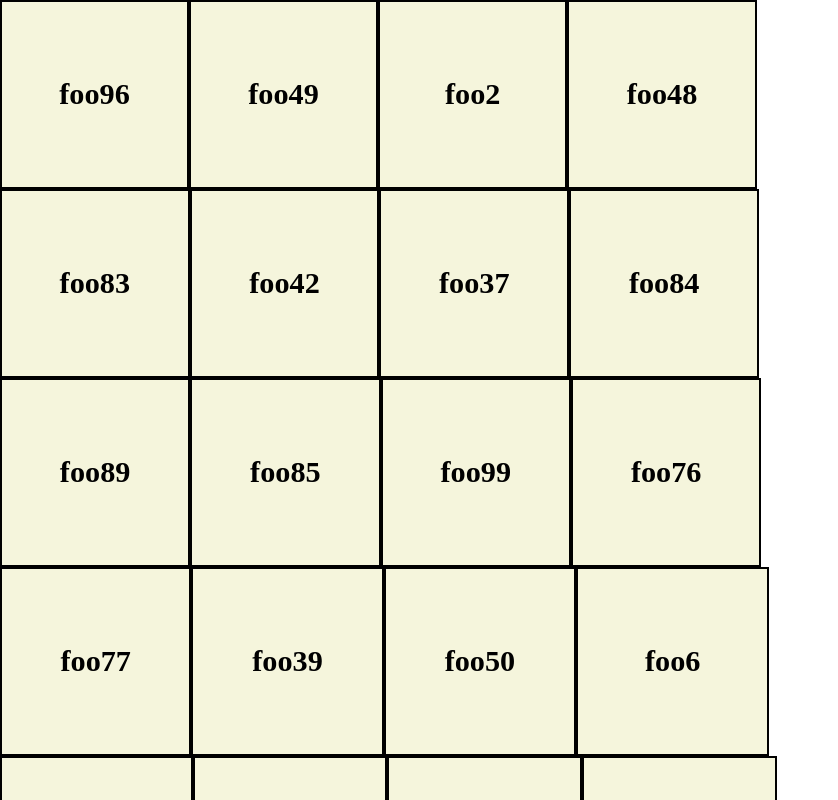
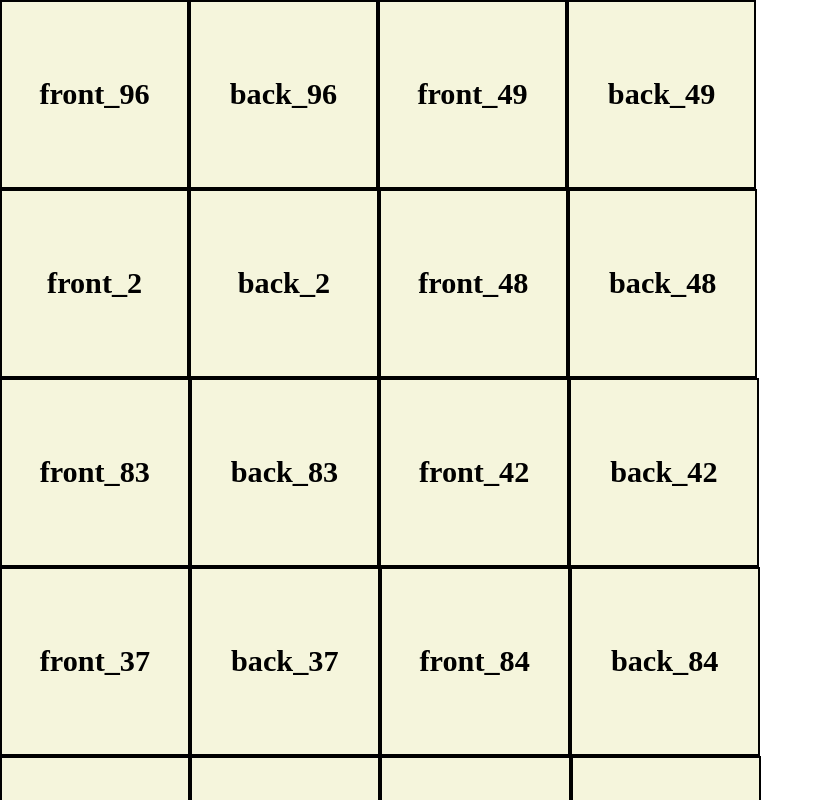
Before and after one commit to jorisvddonk/Distraction, a React app: page / in a window 1280 px wide. Shown: the top 800 px of the page, without its empty margins (0-838 px from the left). Built offline with nearby package versions, Linux system fonts and the light colour scheme.

Commit message:
fix double-sidedness

```diff
--- a/src/Builder.tsx
+++ b/src/Builder.tsx
@@ -1,24 +1,26 @@
 import React from "react";
-import { DElement, IDElement } from "./DElement";
+import { DElement, IDElement, IDElementBlock } from "./DElement";
 import ReactDOMServer from "react-dom/server";
 import { Packer } from "./Packer";
 import { DPage } from "./DPage";
 
 export class Builder {
-  private iDElements: IDElement[] = [];
+  private iDElements: IDElementBlock[] = [];
   constructor(private pageWidth: number, private pageHeight: number) { }
 
   public addElement(options: IDElement) {
-    options = Object.assign({}, options);
-    if (options.back !== undefined) {
-      options.width = options.width * 2; // todo: add different double-sided layouts (e.g. bottom-top)
+    const o = Object.assign({}, options) as IDElementBlock;
+    o.totalwidth = o.width;
+    o.totalheight = o.height;
+    if (o.back !== undefined) {
+      o.totalwidth = o.width * 2; // todo: add different double-sided layouts (e.g. bottom-top)
     }
-    this.iDElements.push(options);
+    this.iDElements.push(o);
   }
 
   private get elements(): Array<JSX.Element[]> {
     const pages: Array<JSX.Element[]> = [];
-    const remainingElements: IDElement[] = ([] as IDElement[]).concat(this.iDElements);
+    const remainingElements: IDElementBlock[] = ([] as IDElementBlock[]).concat(this.iDElements);
     while (remainingElements.length > 0) {
       const packer: Packer = new Packer(this.pageWidth, this.pageHeight);
       const fits = packer.fit(remainingElements);
--- a/src/DElement.tsx
+++ b/src/DElement.tsx
@@ -1,10 +1,15 @@
-import React, { CSSProperties } from "react";
+import React, { CSSProperties, ReactNode } from "react";
 
 export interface IDElement {
-  front: () => void;
-  back?: () => void;
+  front: () => ReactNode;
+  back?: () => ReactNode;
   width: number;
   height: number;
+}
+
+export interface IDElementBlock extends IDElement {
+  totalwidth: number;
+  totalheight: number;
 }
 
 export interface IElementState {
@@ -14,10 +19,15 @@ export interface IElementState {
 
 export class DElement extends React.Component<IDElement & IElementState, any> {
   render() {
-    return <div style={this.cardStyle}>
-      {this.props.front()}
-      {this.props.back !== undefined ? this.props.back() : null}
-    </div>
+    return <>
+      <div style={this.cardStyle}>
+        {this.props.front()}
+      </div>
+      {this.props.back !== undefined ?
+        <div style={this.cardStyleBack}>
+          {this.props.back()}
+        </div> : null}
+    </>
   }
 
   get cardStyle(): CSSProperties {
@@ -31,4 +41,11 @@ export class DElement extends React.Component<IDElement & IElementState, any> {
       overflow: 'hidden'
     };
   }
+
+  get cardStyleBack(): CSSProperties {
+    return Object.assign({}, this.cardStyle, {
+      left: (this.props.x + this.props.width) + "mm",
+      top: this.props.y + "mm", // todo: add top-bottom double-sided style?
+    });
+  }
 }
--- a/src/Packer.ts
+++ b/src/Packer.ts
@@ -1,5 +1,5 @@
 // https://codeincomplete.com/posts/bin-packing/
-import { IDElement } from "./DElement";
+import { IDElement, IDElementBlock } from "./DElement";
 
 export interface Node {
   width: number;
@@ -16,16 +16,16 @@ export class Packer {
     this.root = { x: 0, y: 0, width: w, height: h };
   };
 
-  fit = (blocks: IDElement[]) => {
+  fit = (blocks: IDElementBlock[]) => {
     blocks = blocks.sort((a, b) => {
-      return a.width - b.width;
+      return a.totalwidth - b.totalwidth;
     });
     const retFits: Node[] = [];
     for (let n = 0; n < blocks.length; n++) {
       let block = blocks[n];
-      let node = this.findNode(this.root, block.width, block.height)
+      let node = this.findNode(this.root, block.totalwidth, block.totalheight)
       if (node) {
-        retFits.push(this.splitNode(node, block.width, block.height));
+        retFits.push(this.splitNode(node, block.totalwidth, block.totalheight));
       }
     }
     return retFits;
--- a/src/main.tsx
+++ b/src/main.tsx
@@ -5,7 +5,8 @@ import { Word } from "./Word";
 const builder: Builder = new Builder(210, 297);
 for (let i = 0; i < 100; i++) {
   builder.addElement({
-    front: () => <Word word={`foo${i}`} />,
+    front: () => <Word word={`front_${i}`} />,
+    back: () => <Word word={`back_${i}`} />,
     width: 50 + Math.random() * 10,
     height: 50
   })
```
